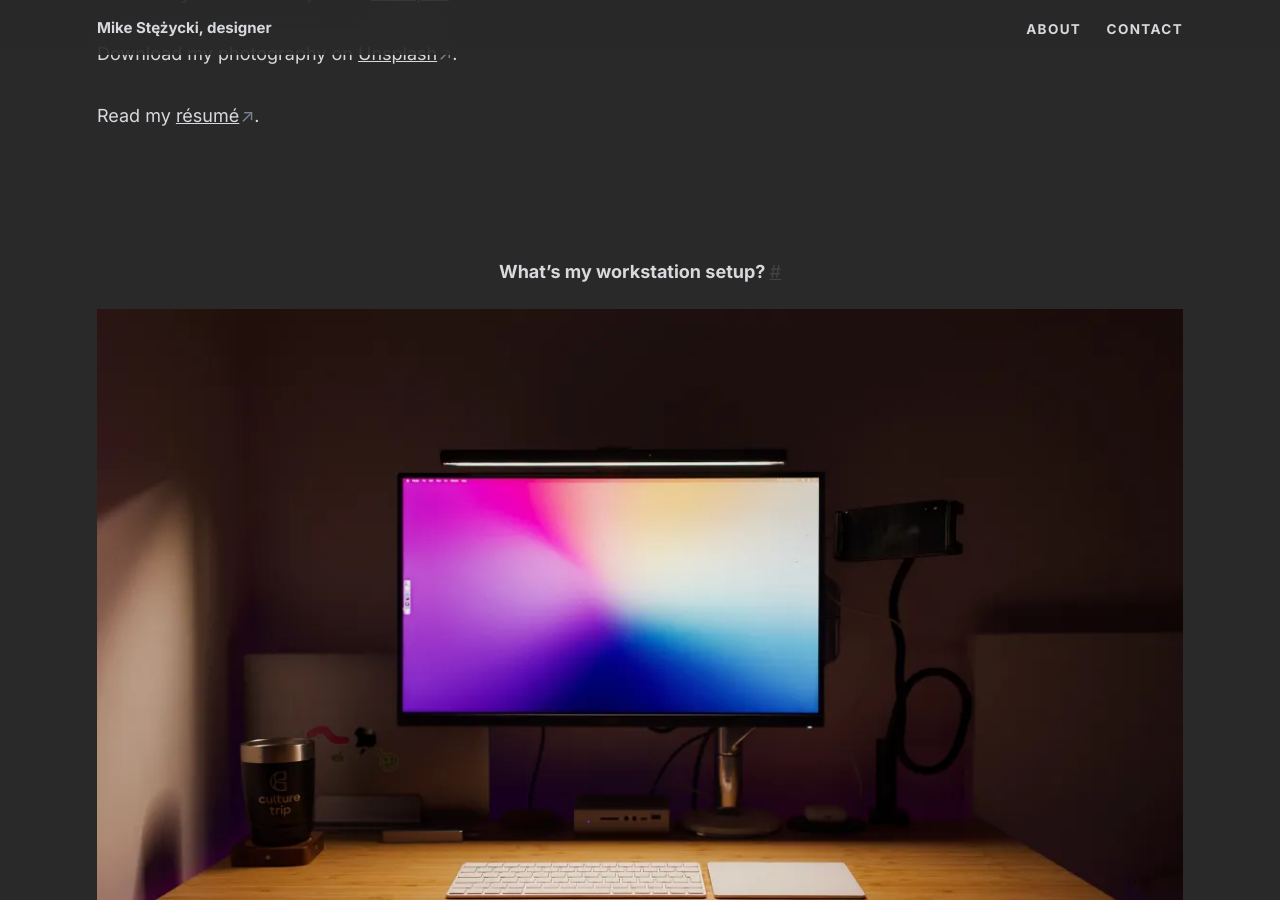
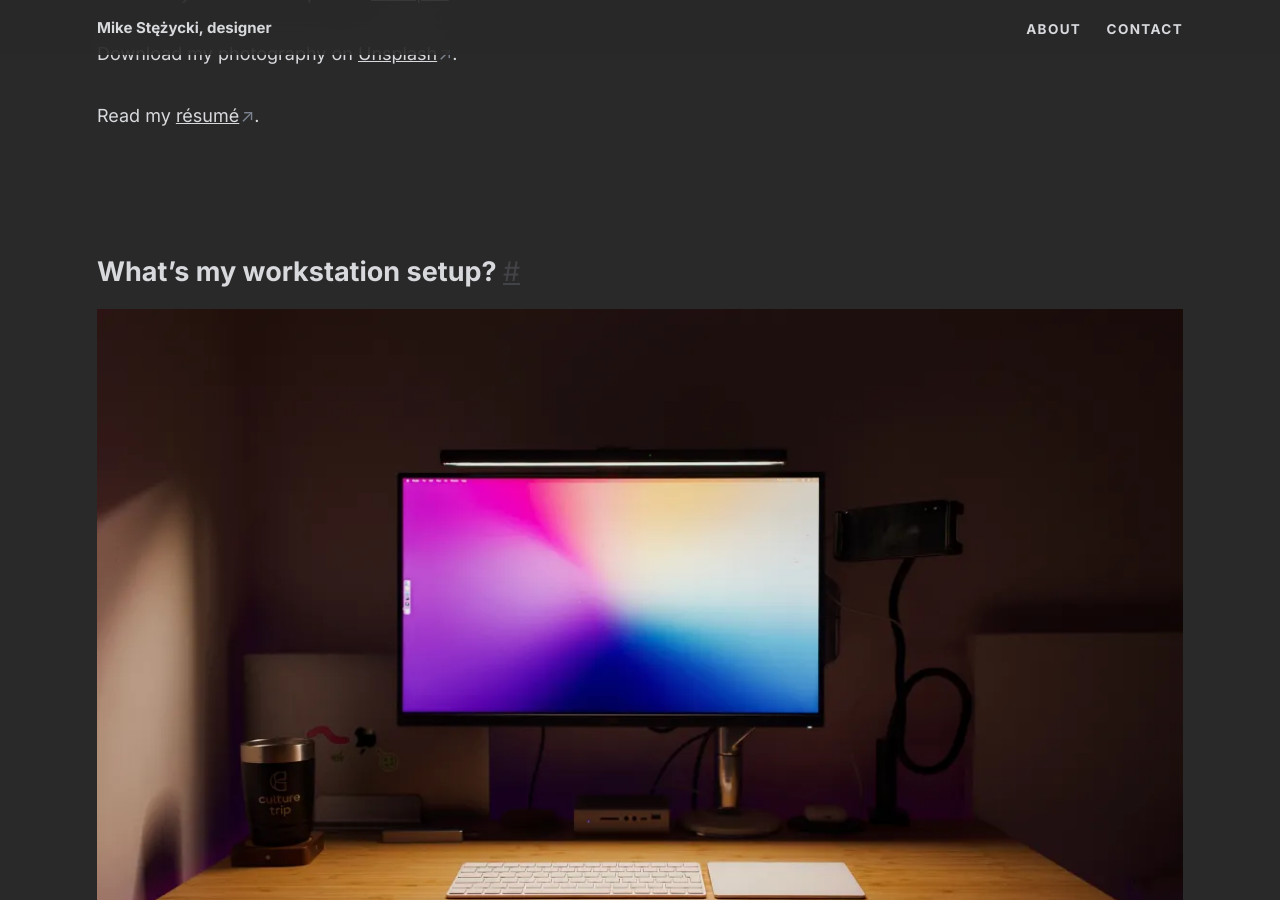
Before and after one commit to mr-stezz/mr-stezz.github.io, a Jekyll site: the page built from about.md, in a window 1280 px wide and 900 px high, scrolled down 1362 px. Built offline with Jekyll 4.4.1, drawn with Linux system fonts in a browser that asks for light colours.

Commit message:
fix up heading sizes on about page

```diff
--- a/_includes/_section.people-id-work-with-again.html
+++ b/_includes/_section.people-id-work-with-again.html
@@ -1,18 +1,18 @@
 <section class="u--m-bottom--huge">
   <div class="text-col">
-  	<h3 id="love-to-work-with-again" class="heading page-title">Folks I'd love to work with again&nbsp;<a href="#love-to-work-with-again" class="subtitle-link" title="Permalink to this headline">#</a></h3>
+  	<h3 id="love-to-work-with-again" class="heading beta">Folks I'd love to work with again&nbsp;<a href="#love-to-work-with-again" class="subtitle-link" title="Permalink to this headline">#</a></h3>
 	<p class="step-0">
 		I’ve had the pleasure of working with a lot of smart, talented individuals during my time working as a designer. I’d like to spare a space on my site to shout out to the amazing team members who believed in me, gave me a chance and generally just made me laugh.
 	</p>
 
-	<h4 id="data-scientists" class="heading">Data Scientists&nbsp;<a href="#data-scientists" class="subtitle-link" title="Permalink to this headline">#</a></h4>
+	<h4 id="data-scientists" class="heading gamma">Data Scientists&nbsp;<a href="#data-scientists" class="subtitle-link" title="Permalink to this headline">#</a></h4>
 	<ul class="stack work-list u--m-bottom--large">
 		<li class="work-list-item"><a href="https://www.linkedin.com/in/andreasgertschgrover/" class="work-list-link">Andreas Gertsch Grover</a></li>
 		<li class="work-list-item"><a href="https://www.linkedin.com/in/jacek-filipczuk-53626894/" class="work-list-link">Jacek Filipczuk</a></li>
 		<li class="work-list-item"><a href="https://www.linkedin.com/in/nick-jakobi-4b5569/" class="work-list-link">Nick Jakobi</a></li>
 	</ul>
 
-	<h4 id="designers" class="heading">Designers&nbsp;<a href="#designers" class="subtitle-link" title="Permalink to this headline">#</a></h4>
+	<h4 id="designers" class="heading gamma">Designers&nbsp;<a href="#designers" class="subtitle-link" title="Permalink to this headline">#</a></h4>
 	<ul class="stack work-list u--m-bottom--large">
 		<li class="work-list-item"><a href="https://github.com/aaronstezycki" class="work-list-link">Aaron Stezycki</a></li>
 		<li class="work-list-item"><a href="https://dribbble.com/alexbrooke" class="work-list-link">Alex Brooke</a></li>
@@ -37,7 +37,7 @@
 		<li class="work-list-item"><a href="https://zedapaz.com/" class="work-list-link">Ze Pa</a></li>
 	</ul>
 
-	<h4 id="developers" class="heading">Developers&nbsp;<a href="#developers" class="subtitle-link" title="Permalink to this headline">#</a></h4>
+	<h4 id="developers" class="heading gamma">Developers&nbsp;<a href="#developers" class="subtitle-link" title="Permalink to this headline">#</a></h4>
 	<ul class="stack work-list u--m-bottom--large">
 		<li class="work-list-item"><a href="https://github.com/aaronstezycki" class="work-list-link">Aaron Stezycki</a></li>
 		<li class="work-list-item"><a href="https://uk.linkedin.com/in/aschillings" class="work-list-link">Alexandros Schillings</a></li>
@@ -85,7 +85,7 @@
 		<li class="work-list-item"><a href="https://github.com/willmcvay" class="work-list-link">Will McVay</a></li>
 	</ul>
 
-	<h4 id="product-people" class="heading">Product People&nbsp;<a href="#product-people" class="subtitle-link" title="Permalink to this headline">#</a></h4>
+	<h4 id="product-people" class="heading gamma">Product People&nbsp;<a href="#product-people" class="subtitle-link" title="Permalink to this headline">#</a></h4>
 	<ul class="stack work-list u--m-bottom--large">
 		<li class="work-list-item"><a href="http://linkedin.com/in/avanstone" class="work-list-link">Alan Vanstone</a></li>
 		<li class="work-list-item"><a href="https://github.com/alistaircohendev" class="work-list-link">Alistair Cohen</a></li>
@@ -100,7 +100,7 @@
 		<li class="work-list-item"><a href="https://github.com/tomasruta" class="work-list-link">Thomas Ruta</a></li>
 	</ul>
 
-	<h4 id="researchers" class="heading">Researchers&nbsp;<a href="#researchers" class="subtitle-link" title="Permalink to this headline">#</a></h4>
+	<h4 id="researchers" class="heading gamma">Researchers&nbsp;<a href="#researchers" class="subtitle-link" title="Permalink to this headline">#</a></h4>
 	<ul class="stack work-list u--m-bottom--large">
 		<li class="work-list-item"><a href="https://www.linkedin.com/in/amtstevens/" class="work-list-link">Anne Stevens</a></li>
 		<li class="work-list-item"><a href="https://www.linkedin.com/in/lukeoconnor87/" class="work-list-link">Luke O'Connor</a></li>
@@ -108,13 +108,13 @@
 		<li class="work-list-item"><a href="https://www.linkedin.com/in/melissa-barnhart-8110b125" class="work-list-link">Melissa Barnhart</a></li>
 	</ul>
 
-	<h4 id="qa" class="heading"><abbr title="Quality Assurance">QA</abbr>&nbsp;<a href="#qa" class="subtitle-link" title="Permalink to this headline">#</a></h4>
+	<h4 id="qa" class="heading gamma"><abbr title="Quality Assurance">QA</abbr>&nbsp;<a href="#qa" class="subtitle-link" title="Permalink to this headline">#</a></h4>
 	<ul class="stack work-list u--m-bottom--large">
 		<li class="work-list-item"><a href="https://github.com/davidseow" class="work-list-link">David Seow</a></li>
 		<li class="work-list-item"><a href="https://github.com/KingJoshCT" class="work-list-link">Josh King</a></li>
 	</ul>
 
-	<h4 id="special-mentions" class="heading">Special Mentions&nbsp;<a href="#special-mentions" class="subtitle-link" title="Permalink to this headline">#</a></h4>
+	<h4 id="special-mentions" class="heading gamma">Special Mentions&nbsp;<a href="#special-mentions" class="subtitle-link" title="Permalink to this headline">#</a></h4>
 	<ul class="stack work-list u--m-bottom--large">
 		<li class="work-list-item"><a href="https://uk.linkedin.com/in/nancy-brown-67814661" class="work-list-link">Nancy Brown</a></li>
 		<li class="work-list-item"><a href="https://linkedin.com/in/patricia-rocco-a7699185" class="work-list-link">Patricia Rocco</a></li>
--- a/_includes/_section.workstation.html
+++ b/_includes/_section.workstation.html
@@ -1,5 +1,5 @@
 <section class="u--m-bottom--huge">
-  <h3 id="workstation-setup" class="heading page-title">What’s my workstation setup?&nbsp;<a href="#workstation-setup" class="subtitle-link" title="Permalink to this headline">#</a></h3>
+  <h3 id="workstation-setup" class="heading beta">What’s my workstation setup?&nbsp;<a href="#workstation-setup" class="subtitle-link" title="Permalink to this headline">#</a></h3>
   <figure class="gallery">
 	<picture>
 	  <source
```
